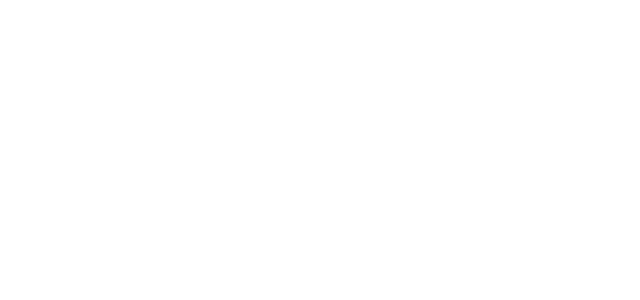
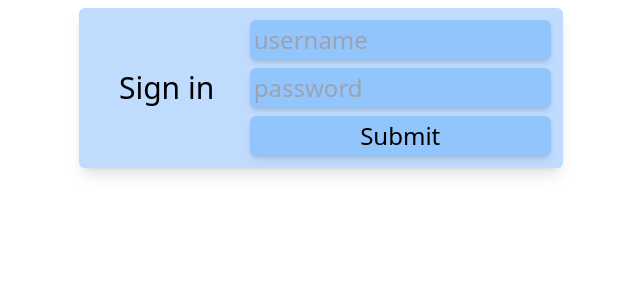
Before and after one commit to suff3r3d/note-taking, a React (Vite) app in the folder frontend/: page /signin in a window 1280 px wide. Before the commit this address had no page. Shown: the top 300 px of the page, without its empty margins (319-959 px from the left). Built offline with nearby package versions, Linux system fonts and the light colour scheme.

Commit message:
[FRONTEND][FEAT]: add SignIn page

```diff
--- /dev/null
+++ b/frontend/routes/signin.jsx
@@ -0,0 +1,31 @@
+import { redirect} from "react-router-dom"
+import { Form } from 'react-bootstrap'
+import { apiCall } from "../src/utils";
+
+const SignIn = () => {
+    const handleSignIn = async (event) => {
+        event.preventDefault();z
+
+        const SignInInfo = {
+            username: event.target.elements['username'].value,
+            password: event.target.elements['password'].value
+        }
+    }
+
+    return (
+        <div className="flex w-full justify-center text-2xl">
+            <div className="w-90 flex bg-blue-200 p-3 items-center rounded-md mt-2 shadow-lg">
+                <h2 className="h-auto basis-1/3 text-3xl text-center">Sign in</h2>
+                <Form className="ml-2 basis-2/3 w-1/2" onSubmit={handleSignIn}>
+                    <div className="grid grid-cols-1 [&_input]:bg-blue-300 [&_input]:rounded-md [&_input]:p-1 [&_input]:shadow-md">
+                        <input className="w-full" type="username" name="username" placeholder="username" required/>
+                        <input className="w-full mt-2" type="password" name="password" placeholder="password" required/>
+                        <input className="w-full mt-2" type="submit" />
+                    </div>
+                </Form>
+            </div>
+        </div>
+    )
+}
+
+export default SignIn;
--- a/frontend/src/main.jsx
+++ b/frontend/src/main.jsx
@@ -3,6 +3,7 @@
 import App from './App.jsx'
 import './index.css'
 
+import SignIn from '../routes/signin.jsx'
 import SignUp from '../routes/signup.jsx'
 import Homepage from '../routes/homepage.jsx'
 
@@ -13,6 +14,7 @@
     <Routes>
      <Route path='/' element={<Homepage/>}/>
      <Route path='/signup' element={<SignUp/>}/>
+     <Route path='/signin' element={<SignIn/>}/>
     </Routes>
   </BrowserRouter>,
 )
```
